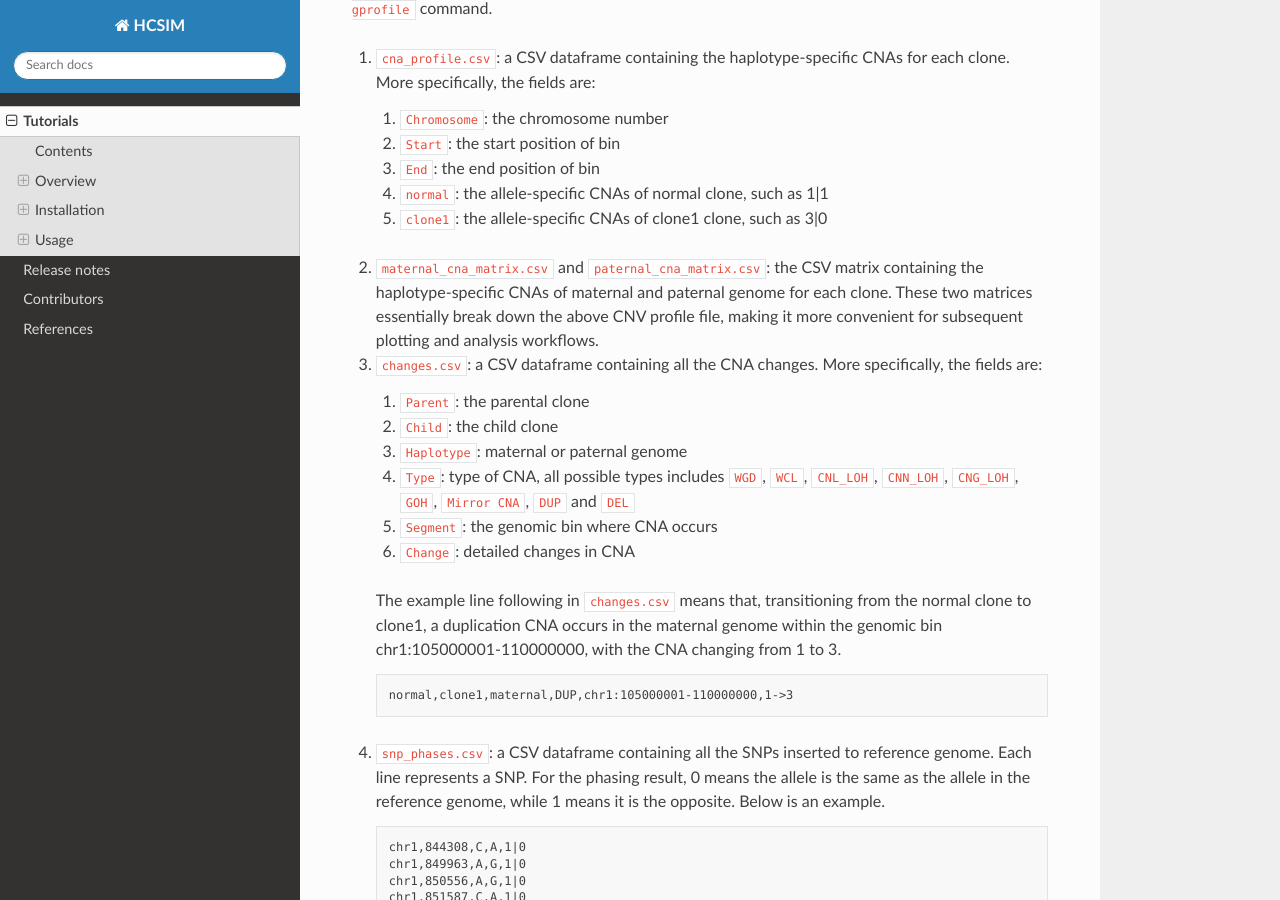
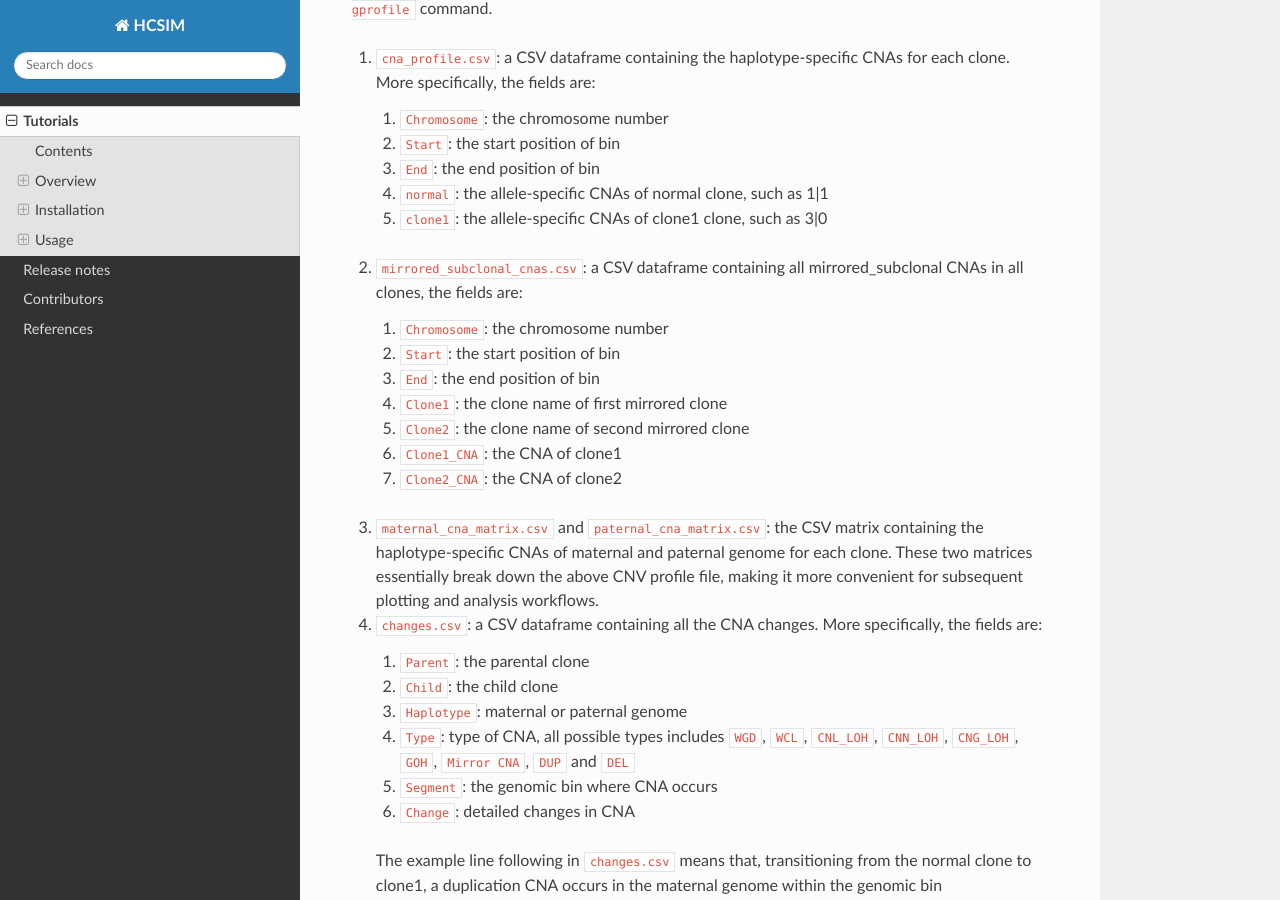
Before and after one commit to xikanfeng2/HCSIM, a Sphinx documentation site: the page built from docs/tutorials.md, in a window 1280 px wide and 900 px high, scrolled down 6719 px. Built offline with Sphinx 7.4.7 and the Read the Docs theme 3.1.0, drawn with Linux system fonts in a browser that asks for light colours.

Commit message:
update doc

```diff
--- a/docs/tutorials.md
+++ b/docs/tutorials.md
@@ -251,8 +251,16 @@ This folder contains all files related to CNA profiles, which are primarily gene
    3. `End`: the end position of bin
    4. `normal`: the allele-specific CNAs of normal clone, such as 1|1
    5. `clone1`: the allele-specific CNAs of clone1 clone, such as 3|0
-2. `maternal_cna_matrix.csv` and `paternal_cna_matrix.csv`:  the CSV matrix containing the haplotype-specific CNAs of maternal and paternal genome for each clone. These two matrices essentially break down the above CNV profile file, making it more convenient for subsequent plotting and analysis workflows.
-3. `changes.csv`: a CSV dataframe containing all the CNA changes. More specifically, the fields are:
+2. `mirrored_subclonal_cnas.csv`: a CSV dataframe containing all mirrored_subclonal CNAs in all clones, the fields are:
+   1. `Chromosome`: the chromosome number
+   2. `Start`: the start position of bin
+   3. `End`: the end position of bin
+   4. `Clone1`: the clone name of first mirrored clone
+   5. `Clone2`: the clone name of second mirrored clone
+   6. `Clone1_CNA`: the CNA of clone1
+   7. `Clone2_CNA`: the CNA of clone2
+3. `maternal_cna_matrix.csv` and `paternal_cna_matrix.csv`:  the CSV matrix containing the haplotype-specific CNAs of maternal and paternal genome for each clone. These two matrices essentially break down the above CNV profile file, making it more convenient for subsequent plotting and analysis workflows.
+4. `changes.csv`: a CSV dataframe containing all the CNA changes. More specifically, the fields are:
 	1. `Parent`: the parental clone
 	2.	`Child`: the child clone
 	3.	`Haplotype`: maternal or paternal genome
```
Also changed, not shown: other parts of docs/tutorials.md (+4 -4 lines).
